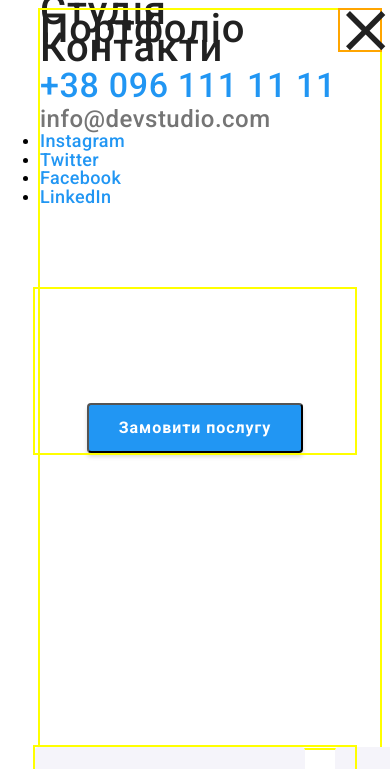
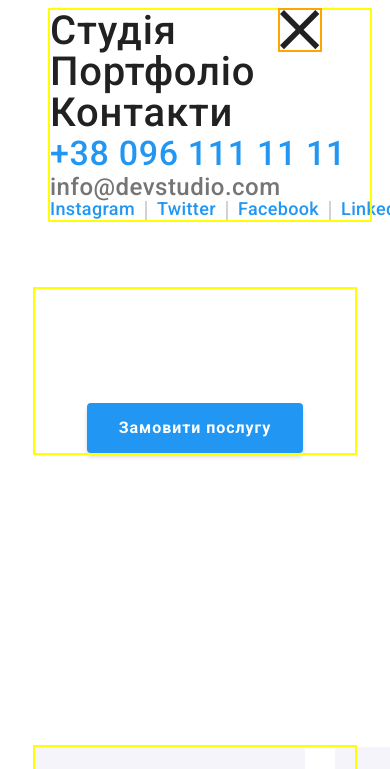
Before and after one commit to OlegRosinskyi/goit-markup-hw-08, a plain HTML site: page index.html in a window 390 px wide. Both pictures are taken after a click on the button 189 px from the left and 44 px from the top of the page. Shown: the top 769 px of the page. Drawn offline with nearby package versions, Linux system fonts and the light colour scheme.

Commit message:
correction menu mobil

```diff
--- a/index.html
+++ b/index.html
@@ -106,7 +106,7 @@
           <!--</span>-->
         </button>
       </div>
-      <div class="mobile__menu is-hidden" data-menu>
+      <div class="mobile-menu is-hidden" data-menu>
         <div class="container mobile-menu-box">
           <button type="button" class="header-menu-close" data-menu-close>
             <!--<span class="modal-close">*/-->
@@ -116,7 +116,7 @@
             <!--</span>-->
           </button>
           <nav class="menu-nav">
-            <ul class="menu-list list">
+            <ul class="menu-list list mobile-menu__menu-list">
               <li class="menu-list__item">
                 <a
                   href="./index.html"
@@ -146,7 +146,7 @@
               </li>
             </ul>
           </nav>
-          <ul class="menu-list list">
+          <ul class="menu-list list mobile-menu__menu-list">
             <li class="menu-list__item">
               <a
                 href="tel:+380961111111"
@@ -164,16 +164,19 @@
               </a>
             </li>
           </ul>
-          <ul class="menu-soc-list">
+          <ul class="menu-soc-list list menu-list__menu-soc-list">
             <li class="menu-soc-item">
               <a href="" class="menu-soc-link link">Instagram</a>
             </li>
+            <li class="soc-line"></li>
             <li class="menu-soc-item">
               <a href="" class="menu-soc-link link">Twitter</a>
             </li>
+            <li class="soc-line"></li>
             <li class="menu-soc-item">
               <a href="" class="menu-soc-link link">Facebook</a>
             </li>
+            <li class="soc-line"></li>
             <li class="menu-soc-item">
               <a href="" class="menu-soc-link link">LinkedIn</a>
             </li>
--- a/sass/base/_reset.scss
+++ b/sass/base/_reset.scss
@@ -13,6 +13,8 @@ ul {
 }
 button {
   cursor: pointer;
+  padding: 0px;
+  border: 0px;
 }
 
 address {
--- a/sass/components/_container.scss
+++ b/sass/components/_container.scss
@@ -9,6 +9,8 @@
     outline: 2px solid yellow;
     padding-left: 0px;
     padding-right: 0px;
+   /* margin-left: 0;
+    margin-right: 0;*/
   }
   @include mobile {
     width: 480px;
--- a/sass/layouts-studiy/_header.scss
+++ b/sass/layouts-studiy/_header.scss
@@ -141,8 +141,8 @@
   width: 40px;
   height: 40px;
   background-color: #ffffff;
-  border: 0px;
-  padding: 0px;
+  /*border: 0px;*/
+  /*padding: 0px;*/
   outline: 2px solid orange;
   fill: #212121;
   @include tablet {
@@ -153,7 +153,7 @@
   }
 }
 
-.mobile__menu {
+.mobile-menu {
   position: absolute;
   padding: 10px 10px 48px 40px;
   top: 0px;
@@ -168,19 +168,24 @@
   }
 }
 
-.mobile-menu-box {
+.menu-nav {
+  display: block;
+  position: relative;
+}
+/*.mobile-menu-box {
   width: 100%;
   height: 100%;
-}
+}*/
 .header-menu-close {
   position: absolute;
   top: 0px;
   right: 0px;
+  transform: translateX(calc(-100% - 10px));
   width: 40px;
   height: 40px;
 
-  border: 0px;
-  /*padding: 0px;*/
+  /*border: 0px;*/
+
   outline: 2px solid orange;
   background-color: #ffffff;
 
@@ -195,13 +200,16 @@
 .menu-nav {
   width: 100%;
 }
-.menu-list {
+.menu-list__item {
   display: block;
 }
 .menu-list__link {
+  display: block;
+  padding-top: 20px;
+  padding-bottom: 20px;
   font-weight: 500;
   font-size: 40px;
-  line-height: 1.18px;
+  line-height: 0.99px;
   letter-spacing: 0.02em;
   color: var(--main-text-color);
 }
@@ -220,6 +228,9 @@
   letter-spacing: 0.02em;
   color: var(--second-text-color);
 }
+.menu-soc-list {
+  display: flex;
+}
 .menu-soc-link {
   font-weight: 500;
   font-size: 18px;
@@ -227,3 +238,15 @@
   letter-spacing: 0.02em;
   color: #2196f3;
 }
+.soc-line {
+  border: 1px solid rgba(33, 33, 33, 0.2);
+
+  /* outline: 2px solid orange;*/
+  margin-left: 10px;
+  margin-right: 10px;
+}
+/*.menu-soc-link::after {
+  contain: "";
+  border-right: 1px solid rgba(33, 33, 33, 0.2);
+  /*transform: rotate(90deg);
+}*/
--- a/sass/utils/_mixins.scss
+++ b/sass/utils/_mixins.scss
@@ -9,12 +9,12 @@
   }
 }
 @mixin dn-mobile {
-  @media screen and (max-width: 480px) {
+  @media screen and (max-width: 479px) {
     @content;
   }
 }
 @mixin no-mobile {
-  @media screen and (max-width: 768px) {
+  @media screen and (max-width: 767px) {
     @content;
   }
 }
```
Also changed, not shown: css/main.css, css/main.min.css, 2 other files.
